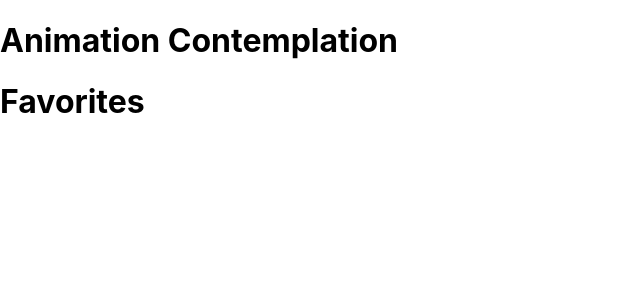
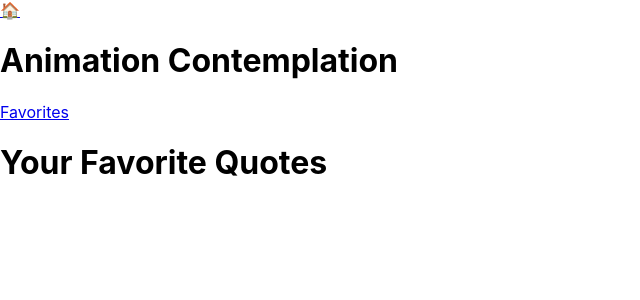
Before and after one commit to ajh0050/Animation-Contemplation, a React (Create React App) app: page /favorites in a window 1280 px wide. Shown: the top 300 px of the page, without its empty margins (0-640 px from the left). Built offline with nearby package versions, Linux system fonts and the light colour scheme.

Commit message:
Add favoriting ability and deleting of favorites ability

```diff
--- a/src/Components/App/App.js
+++ b/src/Components/App/App.js
@@ -28,8 +28,10 @@ class App extends Component {
       <main className="App">
         <Switch>
           <Route exact path="/" component={Home} />
-          <Route exact path="/character/:characterName" render={({match}) => <CharacterQuotes name={match.params.characterName}/>}/>
-          <Route exact path ="/favorites" render={() => <FavoritesView favorites={this.state.favorites}/>}/>
+          <Route exact path="/character/:characterName" render={({match}) => <CharacterQuotes
+          addFavorite={this.addFavorite}
+          name={match.params.characterName}/>}/>
+          <Route exact path ="/favorites" render={() => <FavoritesView deleteFavorite={this.deleteFavorite} favorites={this.state.favorites}/>}/>
           <Route path="*" render={() => <ErrorView message="Page Not Found"/>} />
         </Switch>
       </main>
--- a/src/Components/Favorites/Favorites.js
+++ b/src/Components/Favorites/Favorites.js
@@ -1,9 +1,25 @@
 import React from "react";
+import './Favorites.css';
+const Favorites = (props) => {
 
-const Favorites = (props) => {
+    let displayFavorites = props.favorites?.map((quote) => {
+          return (
+            <figure className="quote-container">
+              <blockquote>
+                <q className="quote">{quote.quote}</q>
+              </blockquote>
+              <figcaption>
+                &mdash; {quote.character}, <cite>{quote.anime}</cite>
+              </figcaption>
+              <button className="add-to-favorites-button" onClick={() => props.deleteFavorite(quote)}>🗑</button>
+            </figure>)
+        })
   return (
-    <div>
-      <h1>Favorites</h1>
+    <div className="favorites-content-container">
+      <h1>Your Favorite Quotes</h1>
+      <div className="favorite-quotes-container">
+        {displayFavorites}
+      </div>
     </div>
   );
 }
--- a/src/Components/Header/Header.js
+++ b/src/Components/Header/Header.js
@@ -1,9 +1,12 @@
 import React from "react";
+import { Link } from "react-router-dom";
 
 function Header() {
     return (
         <header className="header">
+            <Link to="/">🏠</Link>
             <h1>Animation Contemplation</h1>
+            <Link to="/favorites">Favorites</Link>
         </header>
     );
 }
--- a/src/Components/Quotes/Quotes.js
+++ b/src/Components/Quotes/Quotes.js
@@ -15,22 +15,26 @@ class Quotes extends Component {
         this.setState({ quotes: data });
       })
   }
-  render() {
+
+  displayQuotes = () => {
     let quotes = this.state.quotes?.map((quote) => {
       return (
         <figure className="quote-container">
           <blockquote>
-            <p className="quote">{quote.quote}</p>
+            <q className="quote">{quote.quote}</q>
           </blockquote>
           <figcaption>
             &mdash; {quote.character}, <cite>{quote.anime}</cite>
           </figcaption>
-          <button>❤️</button>
+          <button className="add-to-favorites-button" onClick={() => this.props.addFavorite(quote)}>❤️</button>
         </figure>)
     })
+    return quotes
+  }
+  render() {
     return (
       <div className="quotes-container">
-        {quotes}
+        {this.displayQuotes()}
       </div>
     );
   }
--- a/src/Views/CharacterQuotes.js
+++ b/src/Views/CharacterQuotes.js
@@ -6,7 +6,7 @@ const CharacterQuotes = (props) => {
   return (
     <div>
       <Header />
-      <Quotes name={props.name}/>
+      <Quotes name={props.name} addFavorite={props.addFavorite}/>
     </div>
   );
 }
--- a/src/Views/FavoritesView.js
+++ b/src/Views/FavoritesView.js
@@ -6,7 +6,7 @@ const FavoritesView = (props) => {
   return (
     <div>
         <Header />
-      <Favorites favorites={props.favorites}/>
+      <Favorites deleteFavorite={props.deleteFavorite} favorites={props.favorites}/>
     </div>
   );
 }
```
Also changed, not shown: src/Components/Favorites/Favorites.css (added), src/Components/Favorites/Favorties.css (deleted).
